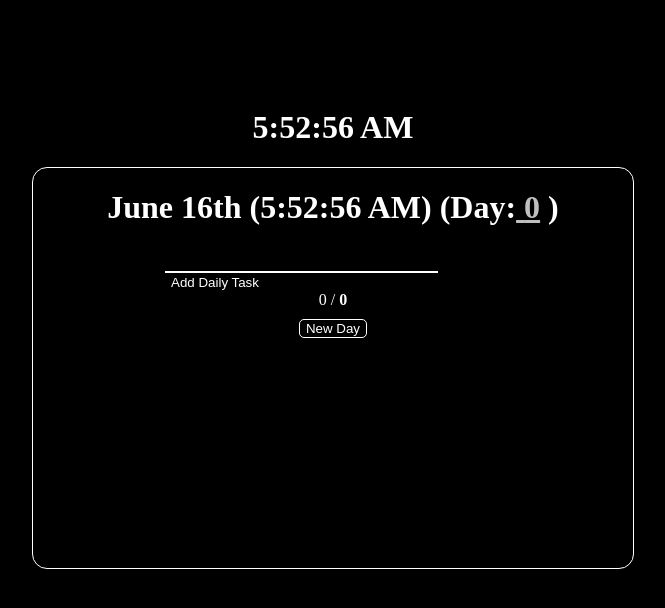
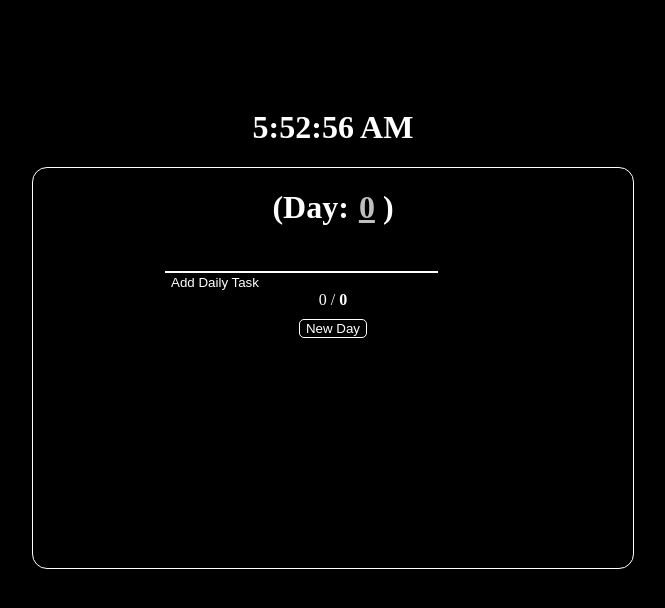
Before and after one commit to jf-2023/ProductivityApp, a React (Create React App) app: page / in a window 1280 px wide. Shown: the top 608 px of the page, without its empty margins (307-972 px from the left). Built offline with nearby package versions, Linux system fonts and the light colour scheme.

Commit message:
basic structure is complete

```diff
--- a/src/components/Todo-list.js
+++ b/src/components/Todo-list.js
@@ -2,7 +2,7 @@ import React, { useState, useEffect } from "react";
 import moment from 'moment';
 
 function Todo({clock}){
-    const currentDate = moment().format('MMMM Do (h:mm:ss A)');
+    const currentDate = moment().format('MMMM Do');
 
     const [tasks, setTasks] = useState([]);
     const [text, setText] = useState("");
@@ -15,7 +15,7 @@ function Todo({clock}){
     function onSubmit(event){
         event.preventDefault();
         if (text.trim() !== '') {
-            setTasks([...tasks, {text: text, completed: false, score: count}]);
+            setTasks([...tasks, {text: text, completed: false, point: 0, total:0,  streak: 0, score: 0}]);
             setText('');
             setCount(0);
         }
@@ -27,17 +27,16 @@ function Todo({clock}){
     function handleComplete(key){
         const completeTasks = tasks.map((task, index) => {
             if (index === key){
-                const newScore = task.completed ? 0 : 1;
-                return {...task, completed: !task.completed, score: newScore};
+                const point = task.completed ? 0 : 1;
+                return {...task, completed: !task.completed, point: point};
             };
         return task;
         });
         setTasks(completeTasks);
     }
 
-
     function handleNew(){
-        const resetTasks = tasks.map(task => ({ ...task, completed: false , score: tasks.score / count}));
+        const resetTasks = tasks.map(task => ({ ...task, completed: false , point: 0, total: task.total + task.point, streak: task.streak + 1, score: ((task.total / task.streak) * 100).toFixed(2)}));
         setTasks(resetTasks);
         setCount(count + 1);
     }
@@ -62,8 +61,8 @@ function Todo({clock}){
     return (
     <div className="Todo-Container">
         <h1 className="clock">
-            {currentDate} (Day:
-            <span className="count"> {count}</span> )
+            (Day:
+            <span className="count">{count}</span> )
         </h1>
         <form action="" className="Todo">
             <input type="text" value={text} className="add-todo" onChange={getText}/>
--- a/src/index.css
+++ b/src/index.css
@@ -126,6 +126,7 @@ body {
   color: white;
   opacity: .75;
   text-decoration: underline;
+  margin-left: 10px;
 }
 
 .reset {
```
